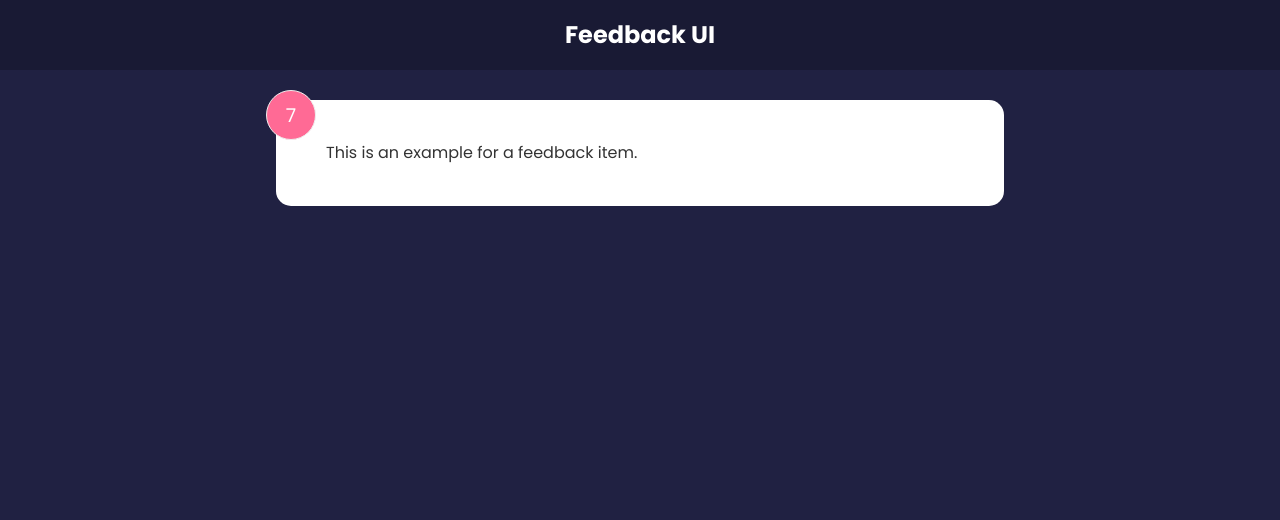
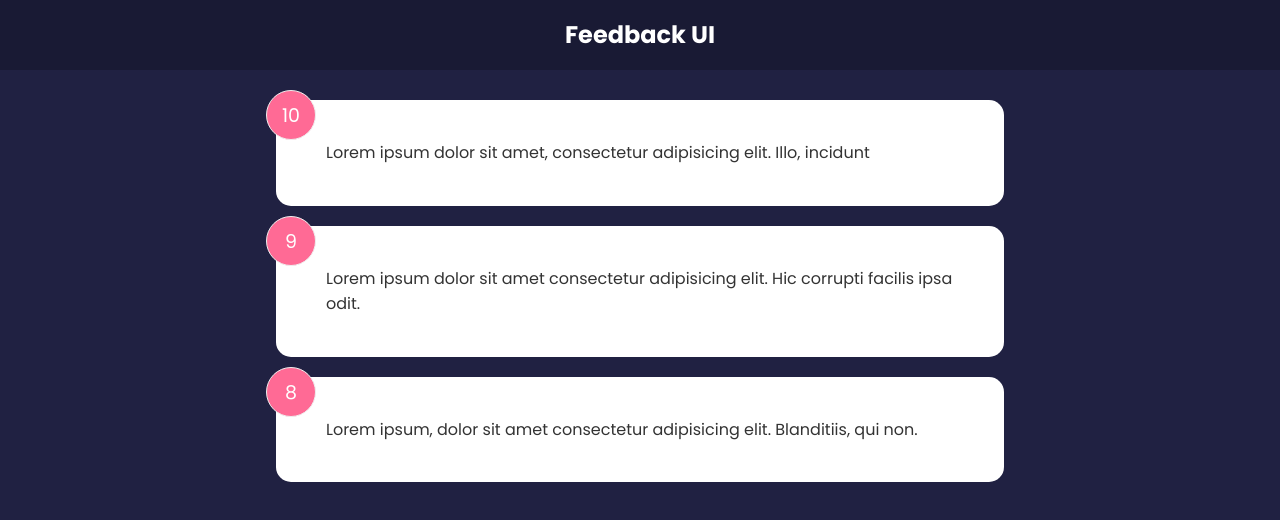
Before and after one commit to visheshtomarr/feedback-app, a React (Create React App) app: page / in a window 1280 px wide. Shown: the top 520 px of the page. Built offline with nearby package versions, Linux system fonts and the light colour scheme.

Commit message:
Added FeedbackList component

```diff
--- a/src/App.js
+++ b/src/App.js
@@ -1,12 +1,17 @@
-import Header from "./Components/Header";
-import FeedbackItem from "./Components/FeedbackItem";
+import { useState } from "react";
+import Header from "./Components/Header.jsx";
+import FeedbackList from "./Components/FeedbackList.jsx";
+import FeedbackData from "./data/FeedbackData";
 
 function App() {
+    // Declaring 'App' level state and set-state method for FeedbackData.
+    const [feedback, setFeedback] = useState(FeedbackData);
+
     return (
         <>
             <Header text="Feedback UI" bgColor="hsl(238, 35%, 15%)" />
             <div className="container">
-                <FeedbackItem />
+                <FeedbackList feedback={feedback} />
             </div>
         </>
     )
--- a/src/Components/FeedbackItem.jsx
+++ b/src/Components/FeedbackItem.jsx
@@ -1,19 +1,8 @@
-import {useState} from 'react'
-
-function FeedbackItem() {
-    // The value passed inside the 'useState()' hook is the default value of
-    // the state it is being used for.
-    //
-    // Defining state and set-state method for rating.
-    const [rating, setRating] = useState(7);
-
-    // Defining state and set-state method for 'feedback-text'.
-    const [text, setText] = useState('This is an example for a feedback item.');
-
+function FeedbackItem({ item }) {
     return (
         <div className='card'>
-            <div className="num-display">{rating}</div>
-            <div className="text-display">{text}</div>
+            <div className="num-display">{item.rating}</div>
+            <div className="text-display">{item.text}</div>
         </div>
     )
 }
--- /dev/null
+++ b/src/Components/FeedbackList.jsx
@@ -0,0 +1,18 @@
+import FeedbackItem from "./FeedbackItem";
+
+function FeedbackList({ feedback }) {
+    // If there is no feedback or the feedback array's lenght is zero, we return "No Feedback yet!"
+    if (!feedback || feedback.length === 0) {
+        return <p>No Feeback yet!</p>;
+    }
+
+    return (
+        <div className="feedback-list">
+            {feedback.map((feedbackItem) => (
+                <FeedbackItem key={feedbackItem.id} item={feedbackItem} />
+            ))}
+        </div>
+    )
+}
+
+export default FeedbackList;
--- /dev/null
+++ b/src/data/FeedbackData.js
@@ -0,0 +1,19 @@
+const FeedbackData = [
+    {
+        id: 1,
+        rating: 10,
+        text: "Lorem ipsum dolor sit amet, consectetur adipisicing elit. Illo, incidunt",
+    },
+    {
+        id: 2,
+        rating: 9,
+        text: "Lorem ipsum dolor sit amet consectetur adipisicing elit. Hic corrupti facilis ipsa odit.",
+    },
+    {
+        id: 3,
+        rating: 8,
+        text: "Lorem ipsum, dolor sit amet consectetur adipisicing elit. Blanditiis, qui non.",
+    }
+]
+
+export default FeedbackData;
```
